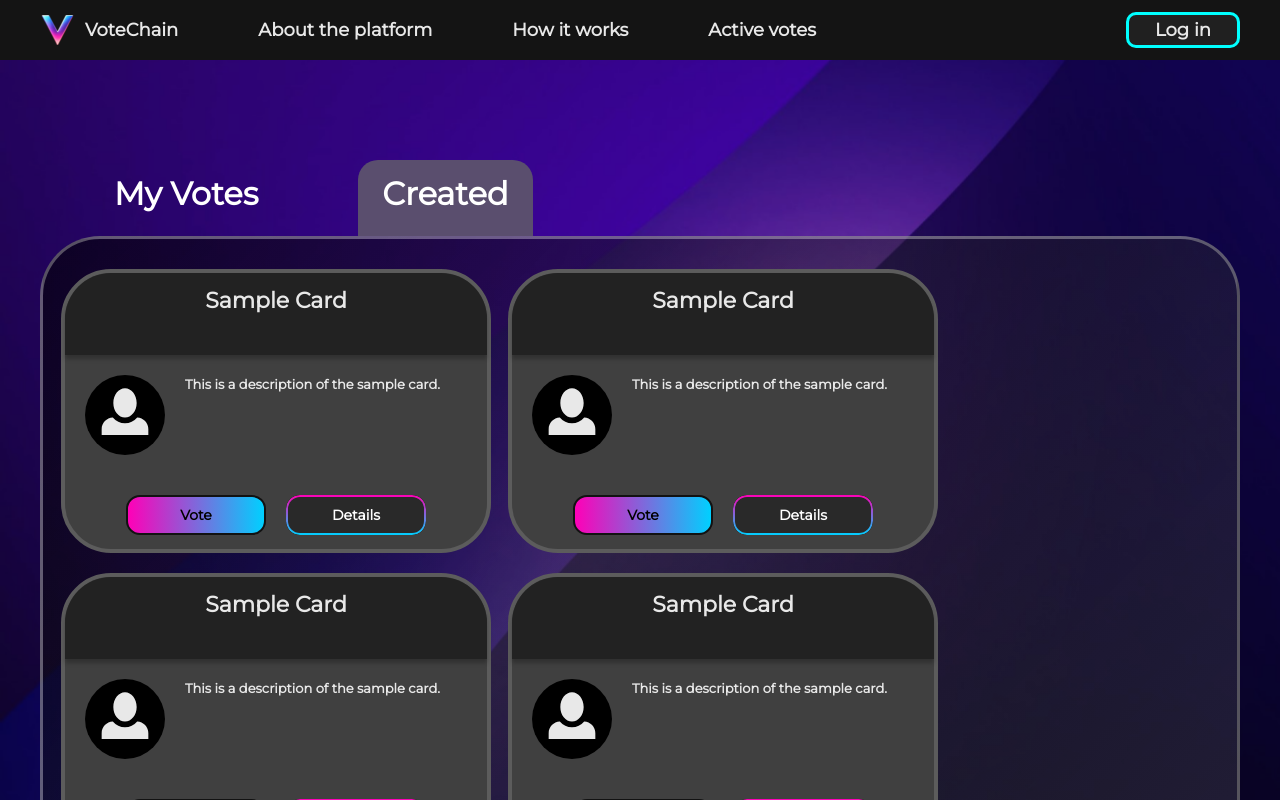
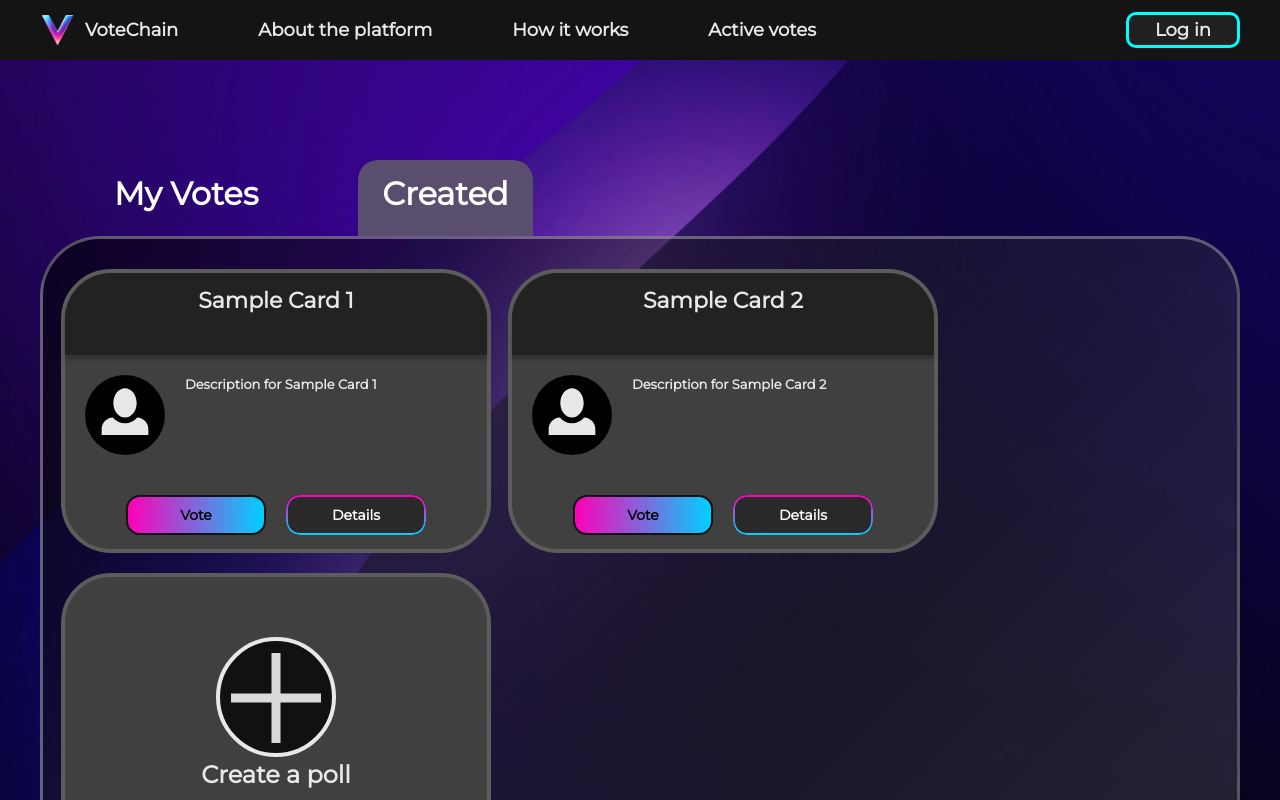
Before and after one commit to VladyslavHuts/VoteChain-frontend, a React (Create React App) app: page /Account in a window 1280 px wide. Both pictures are taken after a click on the button "Created". Shown: the top 800 px of the page. Built offline with nearby package versions, Linux system fonts and the light colour scheme.

Commit message:
Added the ability to switch to the desired vote by ID.

```diff
--- a/src/components/Created.tsx
+++ b/src/components/Created.tsx
@@ -1,23 +1,24 @@
-import React, {Component, useState} from 'react';
+import React, { Component } from "react";
 import card__img from "../assets/images/card__img-user.svg";
+import { useNavigate } from "react-router-dom";
 import { Link } from 'react-router-dom';
 
-interface CardProps {
+export interface CardProps {
+    id: string;
     title: string;
     description: string;
     imageUrl: string;
-    onVote: () => void;
     onDetails: () => void;
 }
 
-const Card: React.FC<CardProps> = ({ title, description, imageUrl, onVote, onDetails }) => {
-    const [hovered, setHovered] = useState(false);
+const Card: React.FC<CardProps> = ({ id, title, description, imageUrl, onDetails }) => {
+    const navigate = useNavigate();
 
     return (
         <div
-            className={`card ${hovered ? "card--hovered" : ""}`}
-            onMouseEnter={() => setHovered(true)}
-            onMouseLeave={() => setHovered(false)}
+            className="card"
+            onMouseEnter={() => {}}
+            onMouseLeave={() => {}}
         >
             <div className="card__header">
                 <h2 className="card__title">{title}</h2>
@@ -29,10 +30,16 @@ const Card: React.FC<CardProps> = ({ title, description, imageUrl, onVote, onDet
                 </div>
             </div>
             <div className="card__actions">
-                <button className="card__button card__button--vote" onClick={onVote}>
+                <button
+                    className="card__button card__button--vote"
+                    onClick={() => navigate(`/vote/${id}`)}
+                >
                     Vote
                 </button>
-                <button className="card__button card__button--details" onClick={onDetails}>
+                <button
+                    className="card__button card__button--details"
+                    onClick={onDetails}
+                >
                     Details
                 </button>
             </div>
@@ -44,32 +51,20 @@ class Created extends Component {
     render() {
         const cards = [
             {
-                title: "Sample Card",
-                description: "This is a description of the sample card.",
+                id: "1",
+                title: "Sample Card 1",
+                description: "Description for Sample Card 1",
                 imageUrl: card__img,
-                onVote: () => alert("Voted!"),
-                onDetails: () => alert("Details!")
+                onVote: () => {},
+                onDetails: () => alert("Details for Card 1!")
             },
             {
-                title: "Sample Card",
-                description: "This is a description of the sample card.",
+                id: "2",
+                title: "Sample Card 2",
+                description: "Description for Sample Card 2",
                 imageUrl: card__img,
-                onVote: () => alert("Voted!"),
-                onDetails: () => alert("Details!")
-            },
-            {
-                title: "Sample Card",
-                description: "This is a description of the sample card.",
-                imageUrl: card__img,
-                onVote: () => alert("Voted!"),
-                onDetails: () => alert("Details!")
-            },
-            {
-                title: "Sample Card",
-                description: "This is a description of the sample card.",
-                imageUrl: card__img,
-                onVote: () => alert("Voted!"),
-                onDetails: () => alert("Details!")
+                onVote: () => {},
+                onDetails: () => alert("Details for Card 2!")
             }
         ];
         return (
@@ -77,11 +72,7 @@ class Created extends Component {
                 {cards.map((card, index) => (
                     <Card
                         key={index}
-                        title={card.title}
-                        description={card.description}
-                        imageUrl={card.imageUrl}
-                        onVote={card.onVote}
-                        onDetails={card.onDetails}
+                        {...card}
                     />
                 ))}
                 <div className="account__addCard">
--- a/src/components/MyVotes.tsx
+++ b/src/components/MyVotes.tsx
@@ -1,16 +1,22 @@
 import React, {Component, useState} from 'react';
 import card__img from "../assets/images/card__img-user.svg";
+import { useNavigate } from "react-router-dom";
 
 export interface CardProps {
+    id: string;
     title: string;
     description: string;
     imageUrl: string;
-    onVote: () => void;
     onDetails: () => void;
 }
 
-const Card: React.FC<CardProps> = ({ title, description, imageUrl, onVote, onDetails }) => {
+const Card: React.FC<CardProps> = ({ id, title, description, imageUrl, onDetails }) => {
     const [hovered, setHovered] = useState(false);
+    const navigate = useNavigate();
+
+    const handleVote = () => {
+        navigate(`/vote/${id}`);
+    };
 
     return (
         <div
@@ -28,7 +34,7 @@ const Card: React.FC<CardProps> = ({ title, description, imageUrl, onVote, onDet
                 </div>
             </div>
             <div className="card__actions">
-                <button className="card__button card__button--vote" onClick={onVote}>
+                <button className="card__button card__button--vote" onClick={handleVote}>
                     Vote
                 </button>
                 <button className="card__button card__button--details" onClick={onDetails}>
@@ -43,32 +49,32 @@ class MyVotes extends Component {
     render() {
         const cards = [
             {
-                title: "My votes Card",
-                description: "This is a description of the my votes card.",
+                id: "1",
+                title: "My votes Card 1",
+                description: "This is a description of the my votes card 1.",
                 imageUrl: card__img,
-                onVote: () => alert("Voted!"),
-                onDetails: () => alert("Details!")
+                onDetails: () => alert("Details for card 1!")
             },
             {
-                title: "My votes Card",
-                description: "This is a description of the my votes card.",
+                id: "2",
+                title: "My votes Card 2",
+                description: "This is a description of the my votes card 2.",
                 imageUrl: card__img,
-                onVote: () => alert("Voted!"),
-                onDetails: () => alert("Details!")
+                onDetails: () => alert("Details for card 2!")
             },
             {
-                title: "My votes Card",
-                description: "This is a description of the my votes card.",
+                id: "3",
+                title: "My votes Card 3",
+                description: "This is a description of the my votes card 3.",
                 imageUrl: card__img,
-                onVote: () => alert("Voted!"),
-                onDetails: () => alert("Details!")
+                onDetails: () => alert("Details for card 3!")
             },
             {
-                title: "My votes Card",
-                description: "This is a description of the my votes card.",
+                id: "4",
+                title: "My votes Card 4",
+                description: "This is a description of the my votes card 4.",
                 imageUrl: card__img,
-                onVote: () => alert("Voted!"),
-                onDetails: () => alert("Details!")
+                onDetails: () => alert("Details for card 4!")
             }
         ];
         return (
@@ -76,11 +82,7 @@ class MyVotes extends Component {
                 {cards.map((card, index) => (
                     <Card
                         key={index}
-                        title={card.title}
-                        description={card.description}
-                        imageUrl={card.imageUrl}
-                        onVote={card.onVote}
-                        onDetails={card.onDetails}
+                        {...card}
                     />
                 ))}
             </div>
```
